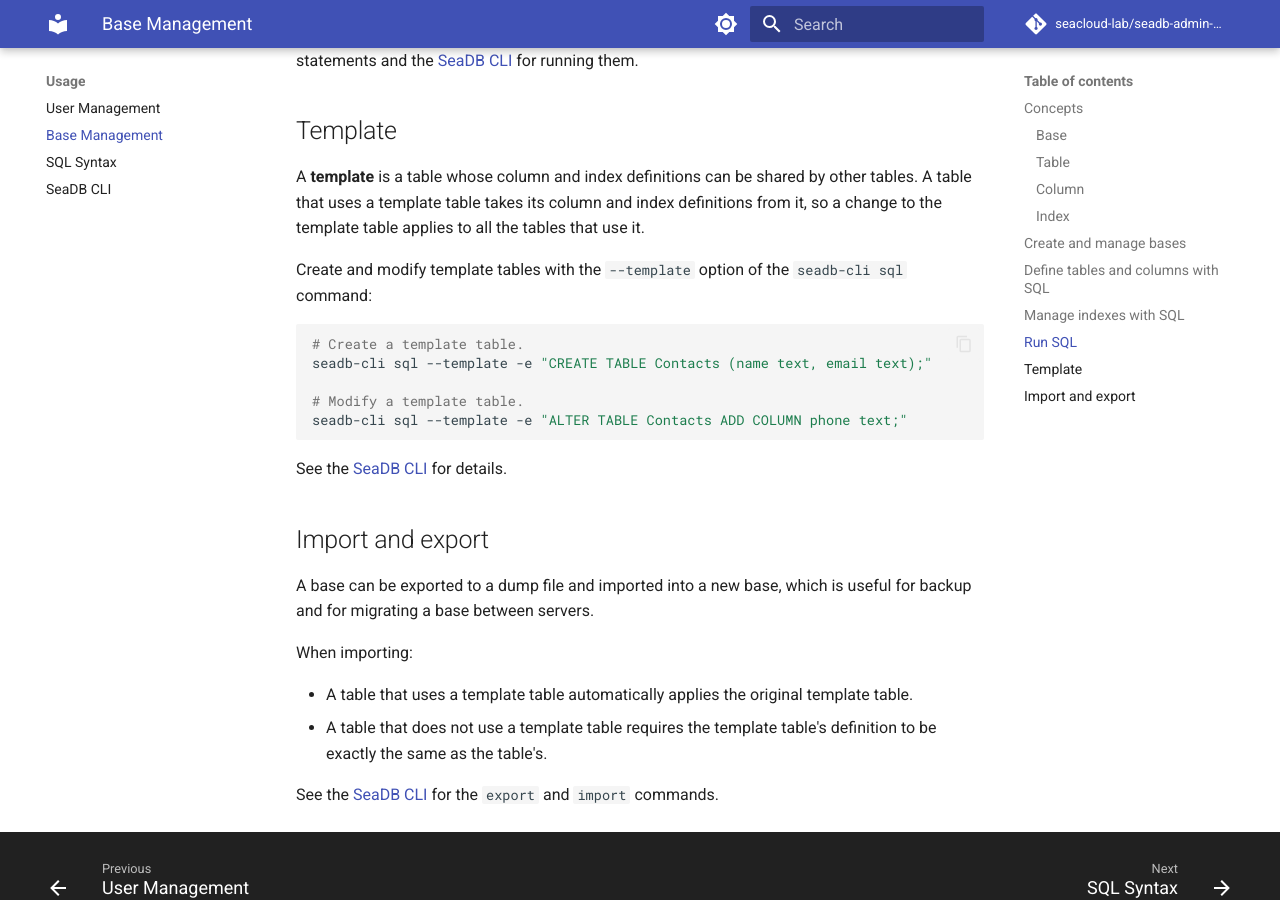
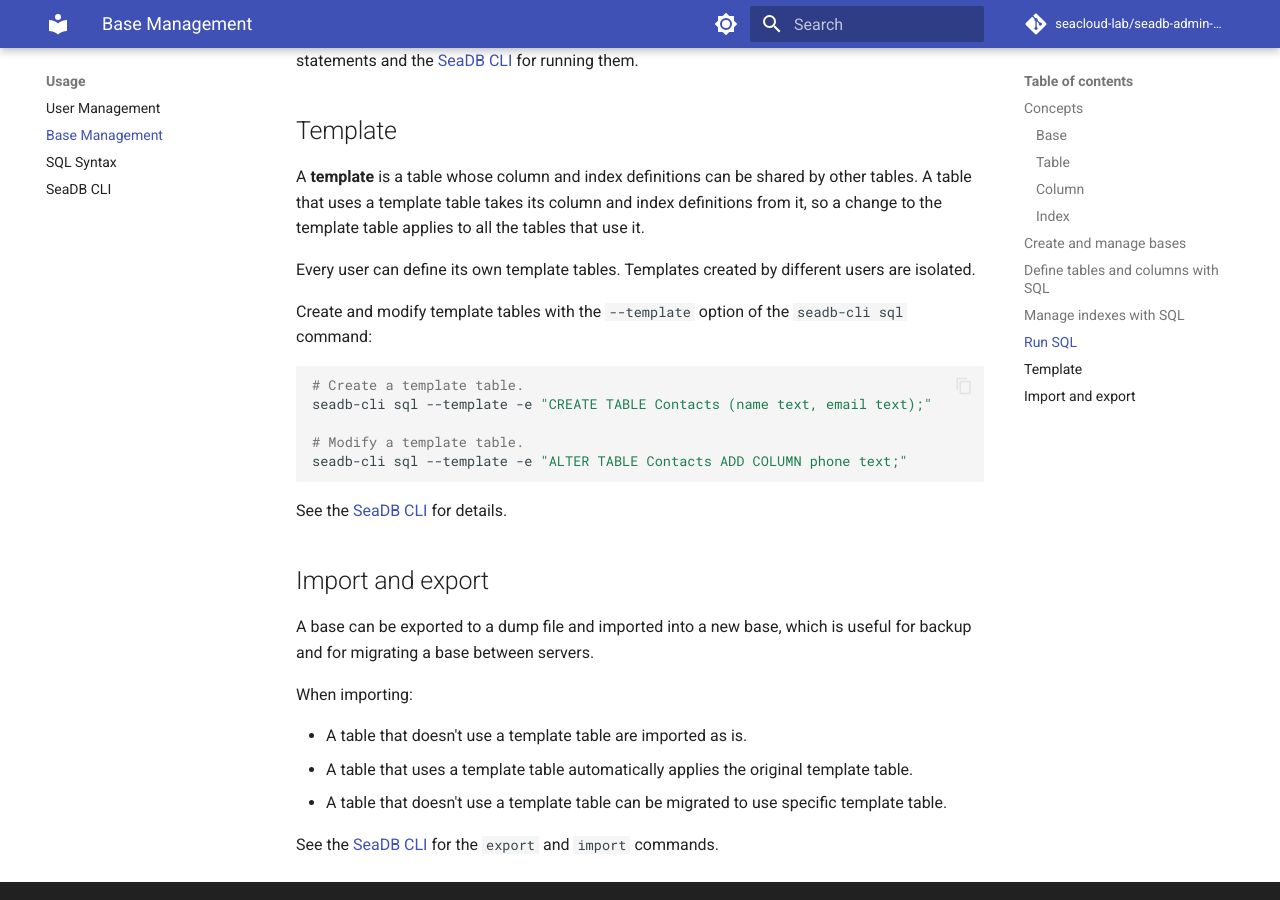
Before and after one commit to seacloud-lab/seadb-admin-docs, an MkDocs documentation site: the page built from manual/usage/base_management.md, in a window 1280 px wide and 900 px high, scrolled down 3017 px. Built offline with MkDocs 1.6.1 and Material for MkDocs 9.7.7, drawn with Linux system fonts in a browser that asks for light colours; comment, search, counter and statistics services are not loaded; the version menu is left out.

Commit message:
Update import behavior description for template tables
Clarify behavior of tables using template tables during import.

```diff
--- a/manual/usage/base_management.md
+++ b/manual/usage/base_management.md
@@ -142,6 +142,8 @@
 definitions from it, so a change to the template table applies to all the tables
 that use it.
 
+Every user can define its own template tables. Templates created by different users are isolated.
+
 Create and modify template tables with the `--template` option of the
 `seadb-cli sql` command:
 
@@ -162,9 +164,9 @@
 
 When importing:
 
+- A table that doesn't use a template table are imported as is.
 - A table that uses a template table automatically applies the original
   template table.
-- A table that does not use a template table requires the template table's
-  definition to be exactly the same as the table's.
+- A table that doesn't use a template table can be migrated to use specific template table.
 
 See the [SeaDB CLI](cli.md) for the `export` and `import` commands.
```
